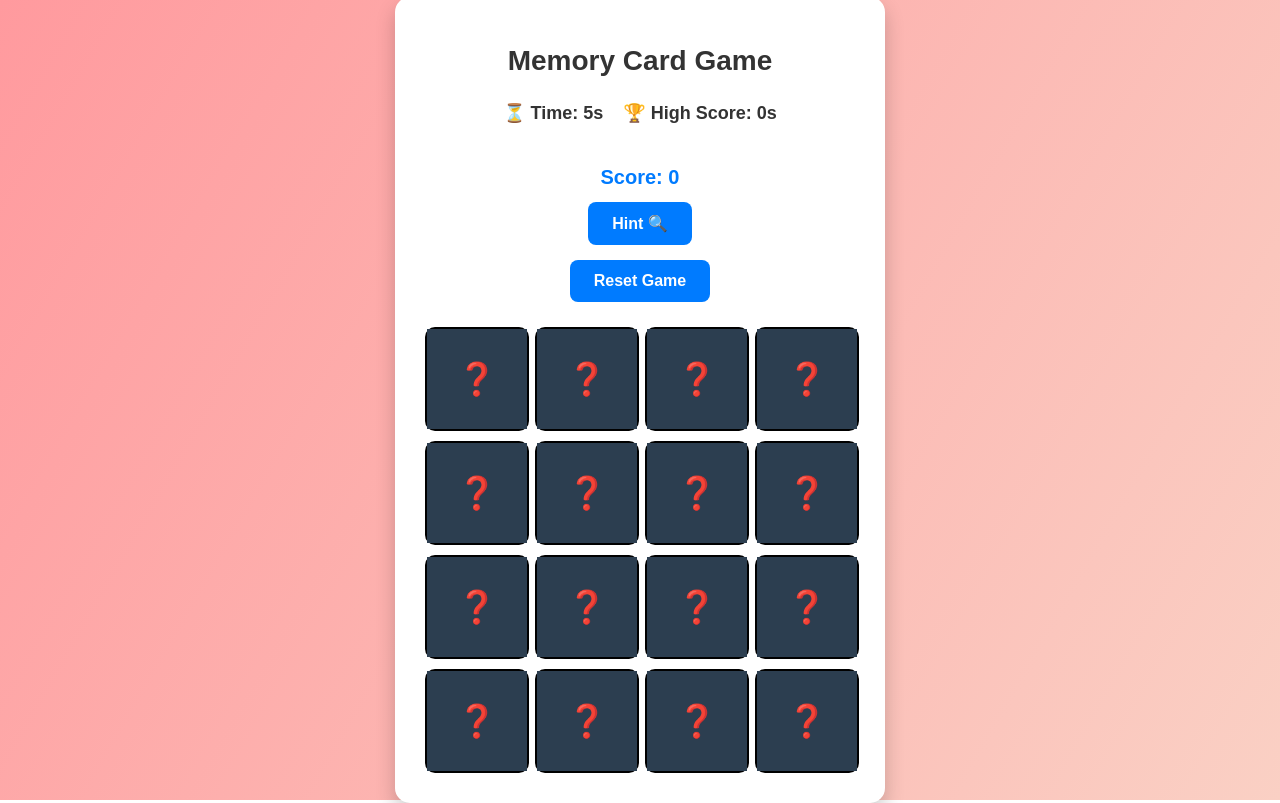
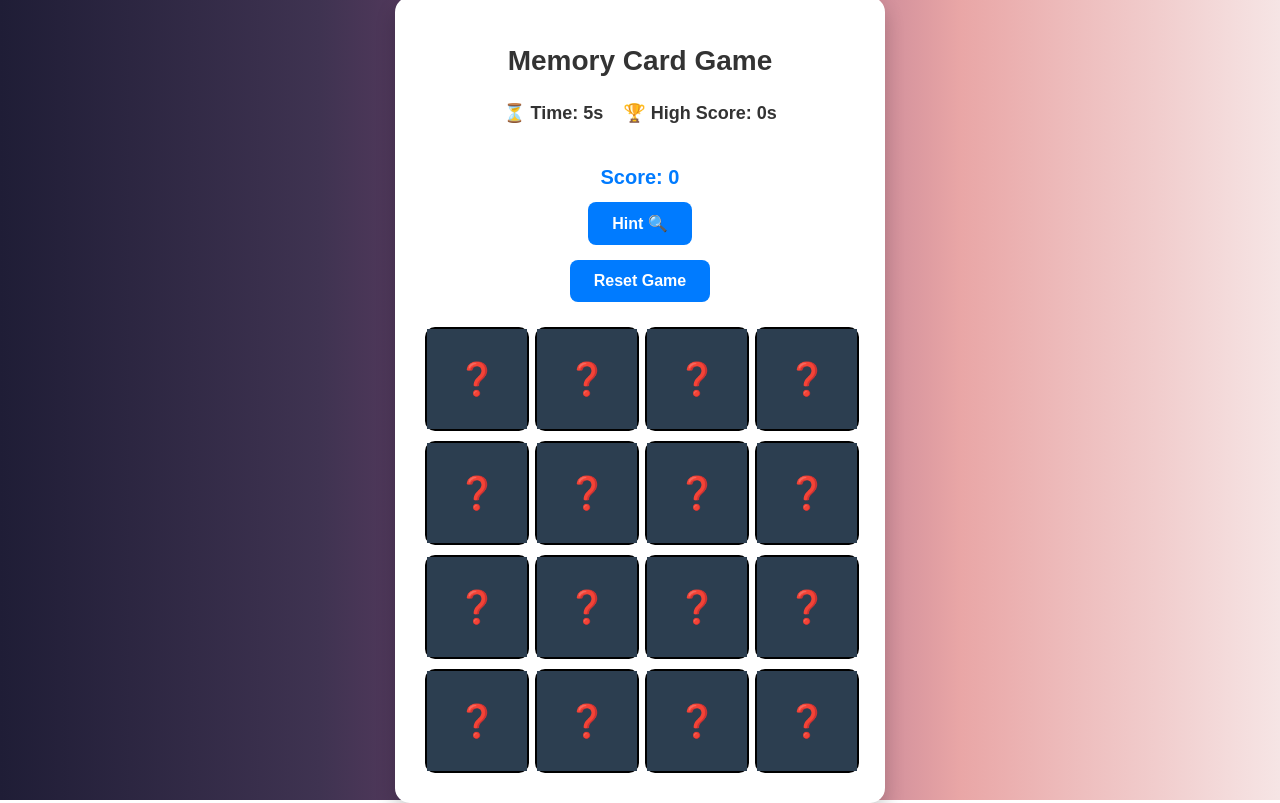
Before and after one commit to Satyam6201/Memory-Card-Game, a React (Vite) app: page / in a window 1280 px wide. Built offline with nearby package versions, Linux system fonts and the light colour scheme.

Commit message:
Add Feature

```diff
--- a/src/styles.css
+++ b/src/styles.css
@@ -1,7 +1,7 @@
 body {
   font-family: "Poppins", sans-serif;
   text-align: center;
-  background: linear-gradient(120deg, #ff9a9e, #fad0c4);
+  background: linear-gradient(90deg, #1F1D36, #3F3351, #864879, #E9A6A6, #F6E5E5);
   display: flex;
   align-items: center;
   justify-content: center;
```
